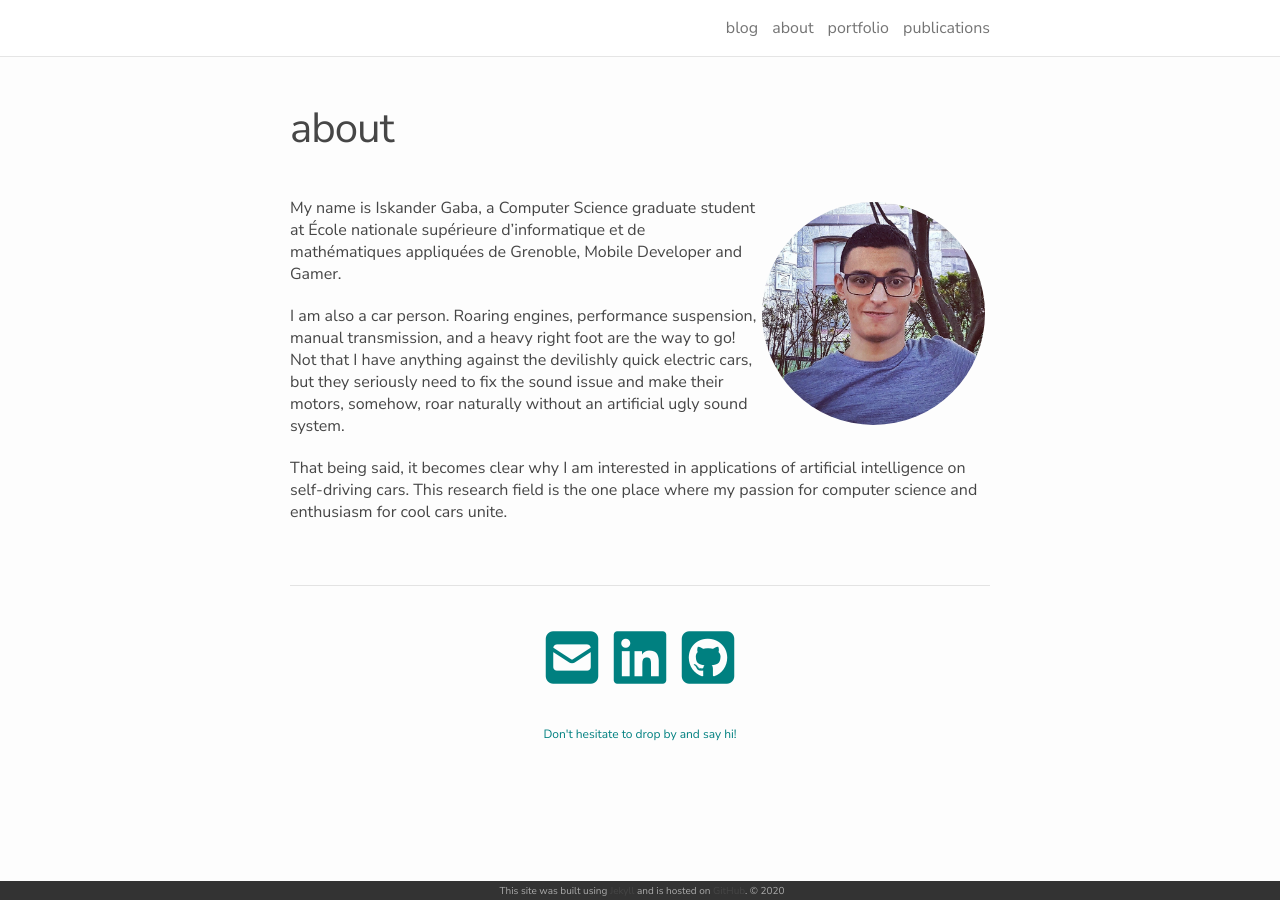
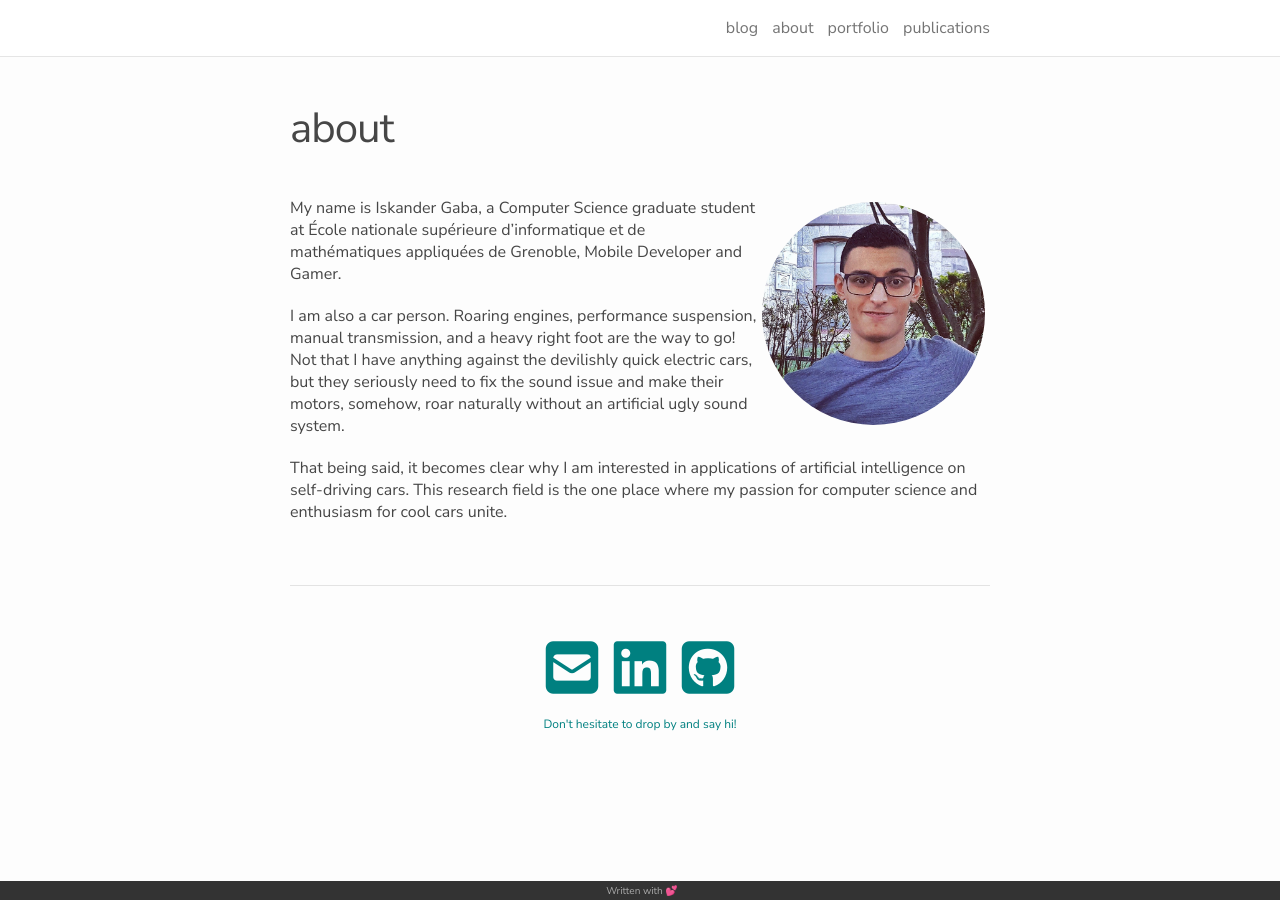
Before and after one commit to iskandergaba/iskandergaba.github.io, a Jekyll site: the page built from about.md, in a window 1280 px wide. Built offline with Jekyll 4.4.1, drawn with Linux system fonts in a browser that asks for light colours; nearby versions of some CDN libraries.

Commit message:
Tweaked home and about pages as well as the footer

```diff
--- a/_includes/footer.html
+++ b/_includes/footer.html
@@ -1,6 +1,5 @@
 <footer class="site-footer">
   <div class="wrapper">
-    <p>This site was built using <a href="http://jekyllrb.com" target="_blank">Jekyll</a> and is hosted on <a
-        href="https://github.com" target="_blank">GitHub</a>. &#169; 2020</p>
+    <p>Written with &#128149;</p>
   </div>
 </footer>
--- a/about.md
+++ b/about.md
@@ -15,12 +15,11 @@ That being said, it becomes clear why I am interested in applications of artific
 <br/>
 <hr/>
 <br/>
-<span class="contacticon center">
+<div class="contacticon center">
 	<a href="mailto:iskandergaba@gmail.com"><i class="fa fa-envelope-square"></i></a>
 	<a href="https://www.linkedin.com/in/iskandergaba" target="_blank"><i class="fab fa-linkedin"></i></a>
 	<a href="https://github.com/iskandergaba" target="_blank"><i class="fab fa-github-square"></i></a>
-</span>
-
-<div class="col three caption">
-Don't hesitate to drop by and say hi!
+	<div class="col three caption">
+		Don't hesitate to drop by and say hi!
+	</div>
 </div>
```
Also changed, not shown: index.html (+9 -3 lines).
